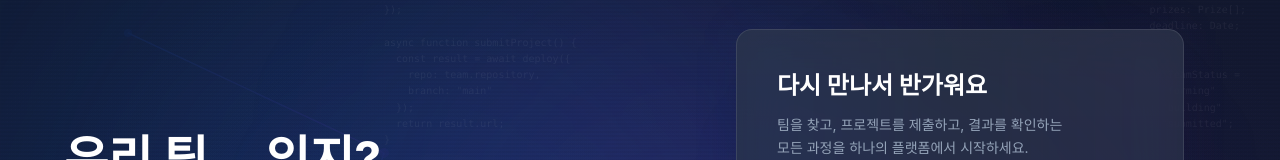
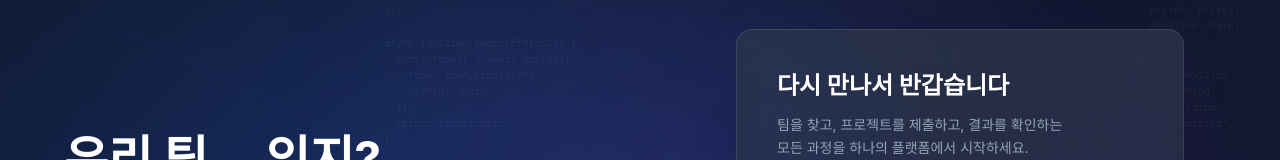
Before and after one commit to TEAMITZ/TEAMITZ-Frontend, a React (Vite) app: page /login in a window 1280 px wide. Shown: the part 127-287 px from the top of the page. Built offline with nearby package versions, Linux system fonts and the light colour scheme; a web font is replaced by a local one.

Commit message:
Update LoginForm.tsx

```diff
--- a/src/components/molecules/LoginForm/LoginForm.tsx
+++ b/src/components/molecules/LoginForm/LoginForm.tsx
@@ -26,7 +26,7 @@ const LoginForm: React.FC = () => {
       {/* 환영 메시지 */}
       <div className="relative mb-8">
         <h2 className={`${TEXT_STYLES.size['2xl']} ${TEXT_STYLES.weight.bold} text-white mb-3`}>
-          다시 만나서 반가워요
+          다시 만나서 반갑습니다
         </h2>
         <p className={`${TEXT_STYLES.size.sm} ${TEXT_STYLES.leading.relaxed} text-[#94A3B8]`}>
           팀을 찾고, 프로젝트를 제출하고, 결과를 확인하는
```
